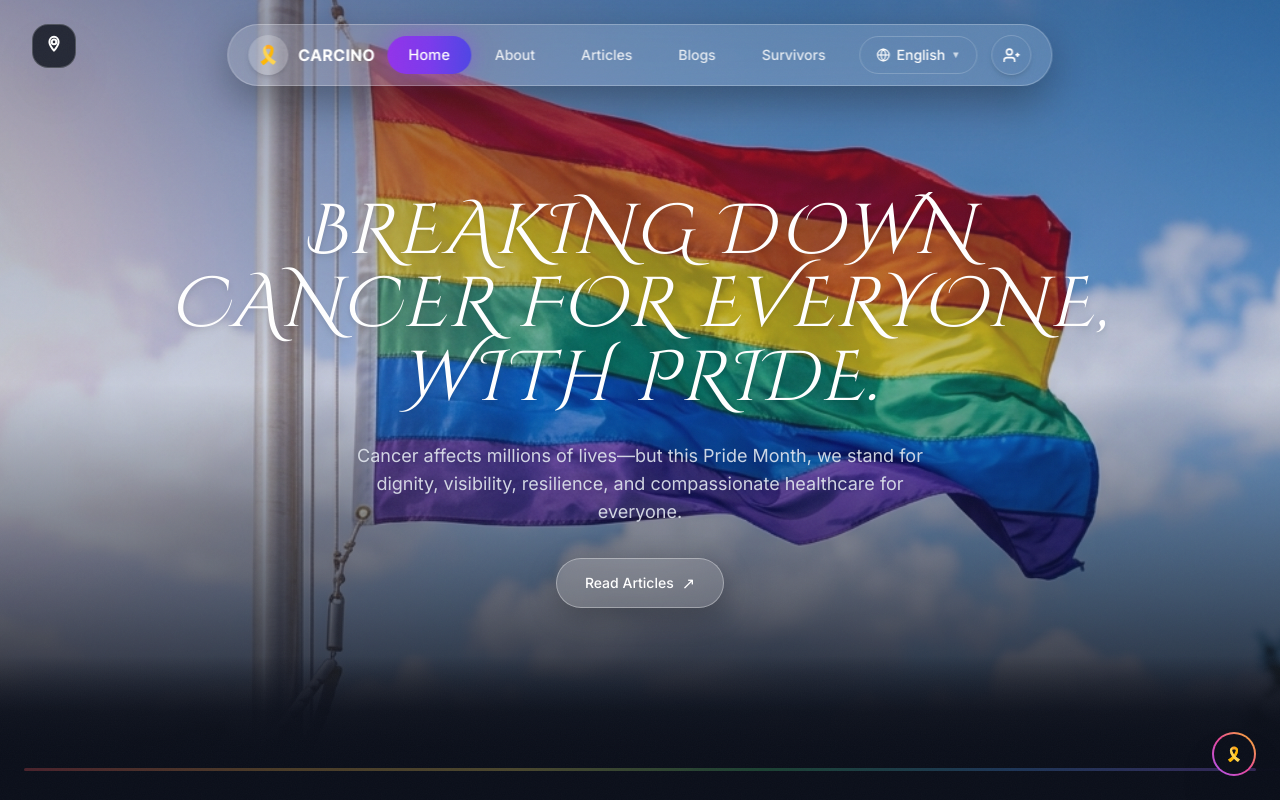
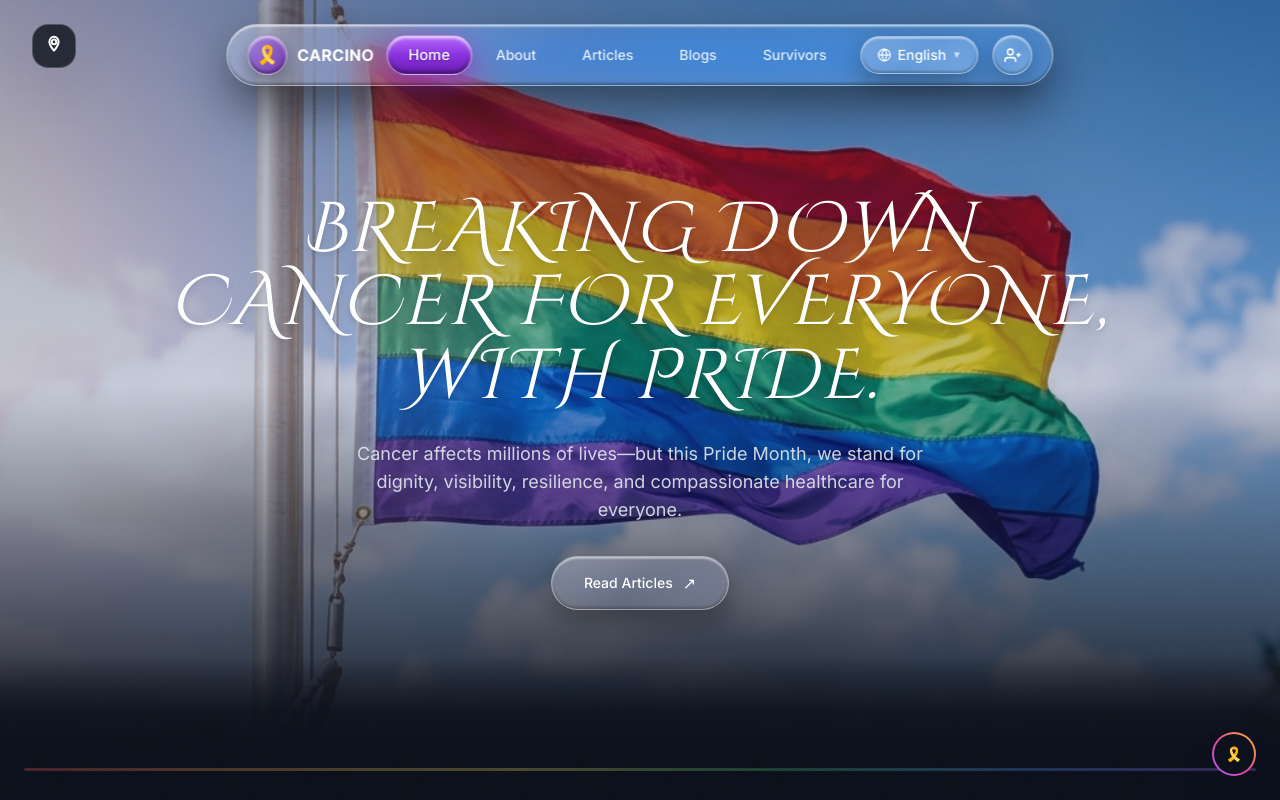
Before and after one commit to brocoder2006/carcino-foundation, a Next.js app: page / in a window 1280 px wide. Shown: the top 800 px of the page. Built offline with nearby package versions, Linux system fonts and the light colour scheme.

Commit message:
feat: implement liquid glassmorphism UI components and apply to Navbar elements

```diff
--- a/app/globals.css
+++ b/app/globals.css
@@ -84,6 +84,83 @@ body {
   font-weight: 400;
   letter-spacing: 0.04em;
   font-feature-settings: "swsh" 1, "ital" 1, "ss01" 1, "ss02" 1;
+}
+
+/* ===== LIQUID GLASSMORPHISM EFFECTS ===== */
+.liquid-glass-nav {
+  background: linear-gradient(
+    135deg,
+    rgba(255, 255, 255, 0.28) 0%,
+    rgba(255, 255, 255, 0.06) 40%,
+    rgba(255, 255, 255, 0.16) 100%
+  );
+  backdrop-filter: blur(24px) saturate(190%);
+  -webkit-backdrop-filter: blur(24px) saturate(190%);
+  border: 1px solid rgba(255, 255, 255, 0.35);
+  box-shadow:
+    0 20px 50px rgba(0, 0, 0, 0.5),
+    inset 0 1.5px 2px rgba(255, 255, 255, 0.7),
+    inset 0 -1.5px 3px rgba(0, 0, 0, 0.4);
+}
+
+.liquid-glass-active {
+  background: linear-gradient(
+    180deg,
+    #B768FF 0%,
+    #8B31E0 50%,
+    #6B1BB5 100%
+  );
+  border: 1px solid rgba(255, 255, 255, 0.45);
+  box-shadow:
+    0 8px 24px rgba(139, 49, 224, 0.6),
+    inset 0 2px 3px rgba(255, 255, 255, 0.8),
+    inset 0 -2px 4px rgba(0, 0, 0, 0.5);
+  text-shadow: 0 1px 2px rgba(0, 0, 0, 0.3);
+}
+
+.liquid-glass-circle {
+  background: linear-gradient(
+    135deg,
+    rgba(168, 85, 247, 0.45) 0%,
+    rgba(107, 27, 181, 0.75) 100%
+  );
+  border: 1px solid rgba(255, 255, 255, 0.4);
+  box-shadow:
+    0 8px 20px rgba(0, 0, 0, 0.35),
+    inset 0 2px 3px rgba(255, 255, 255, 0.7),
+    inset 0 -2px 4px rgba(0, 0, 0, 0.5);
+}
+
+.liquid-glass-btn {
+  background: linear-gradient(
+    135deg,
+    rgba(255, 255, 255, 0.22) 0%,
+    rgba(255, 255, 255, 0.08) 50%,
+    rgba(255, 255, 255, 0.18) 100%
+  );
+  backdrop-filter: blur(16px) saturate(180%);
+  -webkit-backdrop-filter: blur(16px) saturate(180%);
+  border: 1px solid rgba(255, 255, 255, 0.35);
+  box-shadow:
+    0 10px 30px rgba(0, 0, 0, 0.35),
+    inset 0 1.5px 2px rgba(255, 255, 255, 0.6),
+    inset 0 -1.5px 3px rgba(0, 0, 0, 0.3);
+  transition: all 300ms ease;
+}
+
+.liquid-glass-btn:hover {
+  background: linear-gradient(
+    135deg,
+    rgba(255, 255, 255, 0.32) 0%,
+    rgba(255, 255, 255, 0.14) 50%,
+    rgba(255, 255, 255, 0.25) 100%
+  );
+  box-shadow:
+    0 15px 35px rgba(0, 0, 0, 0.45),
+    0 0 25px rgba(255, 255, 255, 0.2),
+    inset 0 2px 3px rgba(255, 255, 255, 0.8),
+    inset 0 -2px 4px rgba(0, 0, 0, 0.4);
+  transform: translateY(-2px);
 }
 
 /* ===== GLASS CARD & COMPONENTS ===== */
--- a/components/HeroSection.tsx
+++ b/components/HeroSection.tsx
@@ -55,7 +55,7 @@ export default function HeroSection() {
         >
           <a
             href="#articles"
-            className="bg-white/15 hover:bg-white/25 border border-white/35 backdrop-blur-md text-white font-medium px-7 py-3 rounded-full text-sm inline-flex items-center gap-2 shadow-[0_8px_30px_rgba(0,0,0,0.25)] transition-all hover:scale-105 group"
+            className="liquid-glass-btn text-white font-medium px-8 py-3.5 rounded-full text-sm inline-flex items-center gap-2.5 shadow-2xl transition-all group"
           >
             <span>Read Articles</span>
             <span className="text-base group-hover:translate-x-0.5 group-hover:-translate-y-0.5 transition-transform">↗</span>
--- a/components/Navbar.tsx
+++ b/components/Navbar.tsx
@@ -43,15 +43,15 @@ export default function Navbar({ onOpenSignUp }: NavbarProps) {
         </Link>
       </div>
 
-      {/* Floating Center Pill Navigation Bar */}
-      <header className="fixed top-4 sm:top-6 left-1/2 -translate-x-1/2 z-50 w-[92vw] sm:w-auto max-w-5xl">
-        <nav className="bg-white/[0.14] backdrop-blur-3xl border border-white/25 rounded-full px-3.5 py-2 sm:px-5 sm:py-2.5 flex items-center justify-between md:justify-start gap-2 sm:gap-3.5 shadow-[0_15px_45px_rgba(0,0,0,0.35)] transition-all">
-          {/* Brand Logo & Ribbon */}
+      {/* Floating Center Pill Navigation Bar with Liquid Glassmorphism */}
+      <header className="fixed top-4 sm:top-6 left-1/2 -translate-x-1/2 z-50 w-[90vw] sm:w-auto max-w-5xl">
+        <nav className="liquid-glass-nav rounded-full px-3.5 py-2 sm:px-5 sm:py-2.5 flex items-center justify-between md:justify-start gap-2 sm:gap-3.5 transition-all">
+          {/* Left 3D Liquid Ribbon Circle Logo */}
           <Link
             href="#home"
             className="flex items-center gap-2.5 flex-shrink-0 group"
           >
-            <div className="w-8 h-8 sm:w-10 sm:h-10 rounded-full bg-white/20 group-hover:bg-white/30 flex items-center justify-center text-white text-base sm:text-lg transition-transform group-hover:scale-105 shadow-md">
+            <div className="w-9 h-9 sm:w-10 sm:h-10 rounded-full liquid-glass-circle flex items-center justify-center text-white text-base sm:text-lg transition-transform group-hover:scale-105">
               🎗️
             </div>
             <span className="font-heading font-[700] text-sm sm:text-base tracking-wider text-white md:hidden lg:inline-block">
@@ -59,7 +59,7 @@ export default function Navbar({ onOpenSignUp }: NavbarProps) {
             </span>
           </Link>
 
-          {/* Desktop Navigation Links (Only visible on md+ screens) */}
+          {/* Desktop Navigation Links */}
           <div className="hidden md:flex items-center gap-1.5 mx-auto">
             {NAV_LINKS.map((link) => {
               const isActive = activeTab === link.label;
@@ -70,8 +70,8 @@ export default function Navbar({ onOpenSignUp }: NavbarProps) {
                   onClick={() => setActiveTab(link.label)}
                   className={`px-4 lg:px-5 py-2 rounded-full text-xs lg:text-sm font-medium transition-all duration-300 ${
                     isActive
-                      ? "bg-gradient-to-r from-purple-600 via-violet-600 to-indigo-600 text-white shadow-[0_0_20px_rgba(156,64,255,0.45)] scale-105"
-                      : "text-white/85 hover:text-white hover:bg-white/12"
+                      ? "liquid-glass-active text-white scale-105"
+                      : "text-white/85 hover:text-white hover:bg-white/15"
                   }`}
                 >
                   {link.label}
@@ -80,11 +80,11 @@ export default function Navbar({ onOpenSignUp }: NavbarProps) {
             })}
           </div>
 
-          {/* Desktop Language Dropdown (Only visible on md+ screens) */}
+          {/* Desktop Language Dropdown */}
           <div className="relative hidden md:block">
             <button
               onClick={() => setLangOpen(!langOpen)}
-              className="flex items-center gap-1.5 bg-white/12 hover:bg-white/22 border border-white/20 rounded-full px-3.5 py-1.5 lg:px-4 lg:py-2 text-xs lg:text-sm text-white font-medium transition-all"
+              className="flex items-center gap-1.5 liquid-glass-btn rounded-full px-3.5 py-1.5 lg:px-4 lg:py-2 text-xs lg:text-sm text-white font-medium"
             >
               <svg width="14" height="14" viewBox="0 0 24 24" fill="none" stroke="currentColor" strokeWidth="2">
                 <circle cx="12" cy="12" r="10" />
@@ -125,10 +125,10 @@ export default function Navbar({ onOpenSignUp }: NavbarProps) {
             </AnimatePresence>
           </div>
 
-          {/* Sign Up Account Icon Button (Desktop) */}
+          {/* Sign Up Account Button */}
           <button
             onClick={onOpenSignUp}
-            className="hidden md:flex w-9 h-9 sm:w-10 sm:h-10 rounded-full bg-white/12 hover:bg-white/25 border border-white/20 items-center justify-center text-white text-sm transition-transform hover:scale-105 flex-shrink-0 shadow-md"
+            className="hidden md:flex w-9 h-9 sm:w-10 sm:h-10 rounded-full liquid-glass-btn items-center justify-center text-white text-sm flex-shrink-0"
             title="Sign Up / Join Campaign"
           >
             <svg width="17" height="17" viewBox="0 0 24 24" fill="none" stroke="currentColor" strokeWidth="2.2">
```
